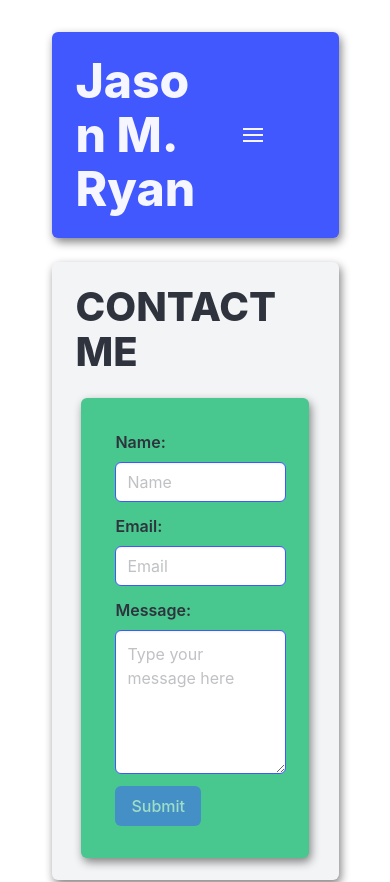
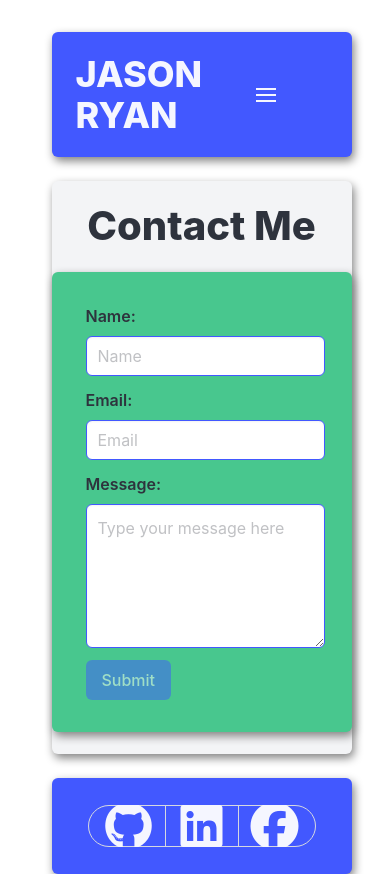
Before and after one commit to orian42/jryanportfolio, a React (Vite) app: page /Contact in a window 390 px wide. Shown: the top 882 px of the page. Built offline with nearby package versions, Linux system fonts and the light colour scheme.

Commit message:
added project to PORTFOLIO/added add'l styling all around

```diff
--- a/src/App.css
+++ b/src/App.css
@@ -9,6 +9,15 @@
 
 main {
   height: 70%;
+}
+
+.mainTitle {
+  font-size: 48px;
+  margin-right: 36px;
+}
+
+.notification {
+  min-width: 300px;
 }
 
 .shadow {
@@ -85,11 +94,15 @@ main {
 }
 
 .portfolioItem:hover::before {
-  opacity: 0.2;
+  opacity: 0.1;
 }
 
 .app1::before {
   background-image: url('./src/assets/dxdScreenshot.png');
+}
+
+.app2::before {
+  background-image: url('./src/assets/techBlogScreenshot.png');
 }
 
 .app3::before {
@@ -116,16 +129,18 @@ main {
     bottom: 0;
     display: flex;
     flex-direction: column;
-    justify-content: center;
-    align-items: center;
+    justify-content: end;
+    align-items: start;
     color: #485cfc;
     z-index: 1;
     opacity: 0;
     transition: opacity 0.5 ease;
+    margin-left: 10px;
+    margin-bottom: 10px;
 }
 
 .portfolioContent a {
-  margin-right: 36px;
+  margin-right: 24px;
   text-decoration: none;
   font-size: 24px;
   font-weight: bolder;
@@ -142,6 +157,11 @@ main {
 }
 
 @media (max-width: 1024px) {
+  .mainTitle {
+    font-size: 36px;
+    margin-right: 0px;
+  }
+
   #aboutContent {
     flex-direction: column;
   }
--- a/src/components/Nav.jsx
+++ b/src/components/Nav.jsx
@@ -22,9 +22,8 @@ export default function Nav() {
                 <div className="navbar-brand" style={{ marginRight: "36px"}}>
                     <div>
                         <h1
-                            className="title is-1"
-                            style={{ marginRight: "36px"}}
-                        >Jason M. Ryan</h1>
+                            className="title mainTitle"
+                        >JASON RYAN</h1>
                     </div>
 
                     <a
--- a/src/pages/About.jsx
+++ b/src/pages/About.jsx
@@ -2,7 +2,7 @@ export default function About() {
 
     return (
         <div style={{ display: "flex", flexDirection: "column" }}>
-            <h1 className="title is-2">ABOUT ME</h1>
+            <h1 className="title is-2">About Me</h1>
             <div>
                 <div id="aboutContent" style={{ display: 'flex', justifyContent: "space-around" }}>
                     <div id="aboutPic">
@@ -28,7 +28,7 @@ export default function About() {
                                 overflowY: "auto",
                             }}
                         >
-                            I am a recently retired employee of the California Department of Corrections and Rehabilitation (CDCR) having served for 25 1/2 years. I am seeking to begin the next adventure - this time working as a full-stack web developer. I have always been interested in this field and have even taken several courses to better understand it. I was able to use this knowledge during my time employed with CDCR to streamline repetitive tasks making several processes easier not only on myself but for those with whom I worked around and for. I am excited to be concluding a coding bootcamp next month! I am ready to prove to myself that I am able to succeed in a new career as a developer!
+                            I am a recently retired employee of the California Department of Corrections and Rehabilitation (CDCR) having served for 25 1/2 years. I am seeking to begin the next adventure - this time working as a full-stack web developer. I have always been interested in this field and have even taken several courses to better understand it. I was able to use this knowledge during my time employed with CDCR to streamline repetitive tasks making several processes easier not only on myself but for those with whom I worked around and for. I am excited to be concluding a coding bootcamp this month! I am ready to prove to myself that I am able to succeed in a new career as a developer!
                         </p>
                     </div>
                 </div>
--- a/src/pages/Contact.jsx
+++ b/src/pages/Contact.jsx
@@ -64,7 +64,7 @@ export default function Contact() {
 
     return (
         <div style={{display: "flex", flexDirection: "column"}}>
-            <h1 className="title is-2">CONTACT ME</h1>
+            <h1 className="title is-2">Contact Me</h1>
             <div
                 id="contactForm"
                 className="notification is-success shadow"
--- a/src/pages/Portfolio.jsx
+++ b/src/pages/Portfolio.jsx
@@ -2,7 +2,7 @@ export default function Portfolio() {
 
     return (
         <div style={{ display: "flex", flexDirection: "column" }}>
-            <h1 className="title is-2">PORTFOLIO</h1>
+            <h1 className="title is-2">Portfolio</h1>
             <div
                 style= {{
                     display: "flex",
@@ -38,18 +38,18 @@ export default function Portfolio() {
                         <div>
                             <span>
                                 <a
-                                    href="https://arrozconpollo220.github.io/SLC-Events/index.html"
+                                    href="https://techblog-production-acca.up.railway.app/"
                                     target="_blank"
                                     style={{ textDecoration: 'none' }}
-                                >SLC Events</a>
+                                >The Tech Blog</a>
                             </span>
-                            <a href='https://github.com/orian42/SLC-Events' target="_blank">
+                            <a href='https://github.com/orian42/techBlog' target="_blank">
                                 <span class="icon">
                                     <i class="fa-brands fa-github fa-lg" aria-hidden="true"></i>
                                 </span>
                             </a>
                         </div>
-                        <p>Third-Party API</p>
+                        <p>Full-Stack MVC Application</p>
                     </div>
                 </div>
 
@@ -81,7 +81,7 @@ export default function Portfolio() {
                                     href="https://orian42.github.io/weather/"
                                     target="_blank"
                                     style={{ textDecoration: 'none' }}
-                                >Weather Dashboard</a>
+                                >Weather<br></br> Dashboard</a>
                             </span>
                             <a href='https://github.com/orian42/weather' target="_blank">
                                 <span class="icon">
--- a/src/pages/Resume.jsx
+++ b/src/pages/Resume.jsx
@@ -5,11 +5,11 @@ export default function Resume() {
             <h1 className="title is-2">MY RESUME</h1>
 
             <div
-                className="notification is-success shadow"
+                className="box has-background-success shadow"
                 style={{ display: "flex", justifyContent: "center" }}
             >
-                <p className="is-size-5 py-2">Download my <a href='./src/assets/resume.pdf' download='resume.pdf'>
-                        RESUME</a></p>
+                <p className="is-size-5">Download my <a href='./src/assets/resume.pdf' download='resume.pdf'>
+                        Resume</a></p>
             </div>
 
             <div className="columns">
@@ -18,7 +18,7 @@ export default function Resume() {
                     <div className="columns">
                         <div className="column">
                             <h2 className="title is-4">Front-end Proficiencies</h2>
-                            <ul className="box has-background-light">
+                            <ul className="box has-background-light shadow">
                                 <li className="has-text-link is-size-5 py-2">HTML</li>
                                 <li className="has-text-link is-size-5 py-2">CSS</li>
                                 <li className="has-text-link is-size-5 py-2">JavaScript</li>
@@ -30,7 +30,7 @@ export default function Resume() {
                         </div>
                         <div className="column">
                             <h2 className="title is-4">Back-end Proficiencies</h2>
-                            <ul className="box has-background-light">
+                            <ul className="box has-background-light shadow">
                                 <li className="has-text-link is-size-5 py-2">API's</li>
                                 <li className="has-text-link is-size-5 py-2">Node</li>
                                 <li className="has-text-link is-size-5 py-2">Express</li>
```
Also changed, not shown: src/assets/techBlogScreenshot.png (added).
